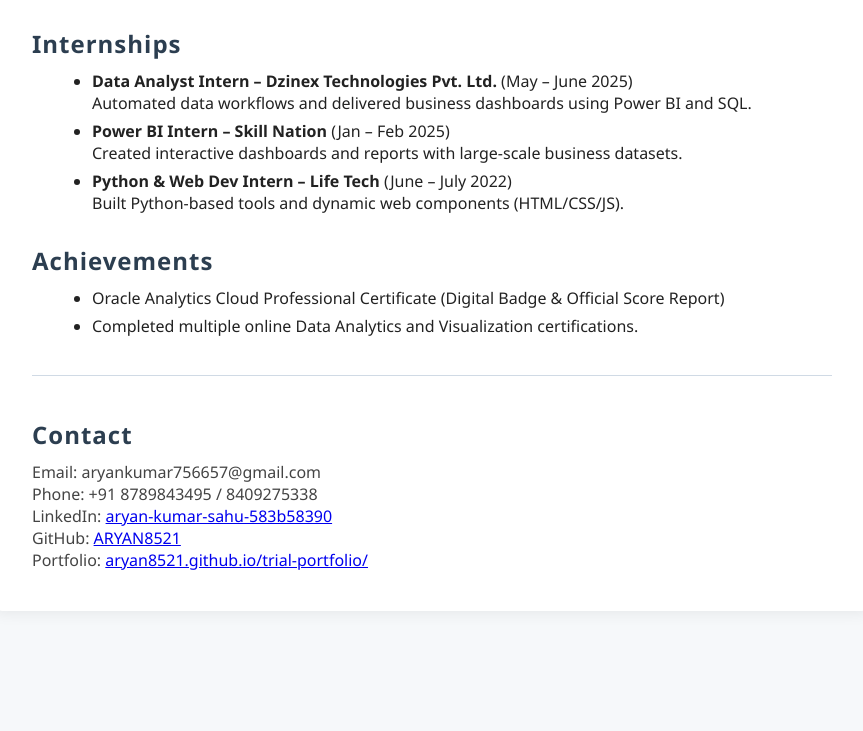
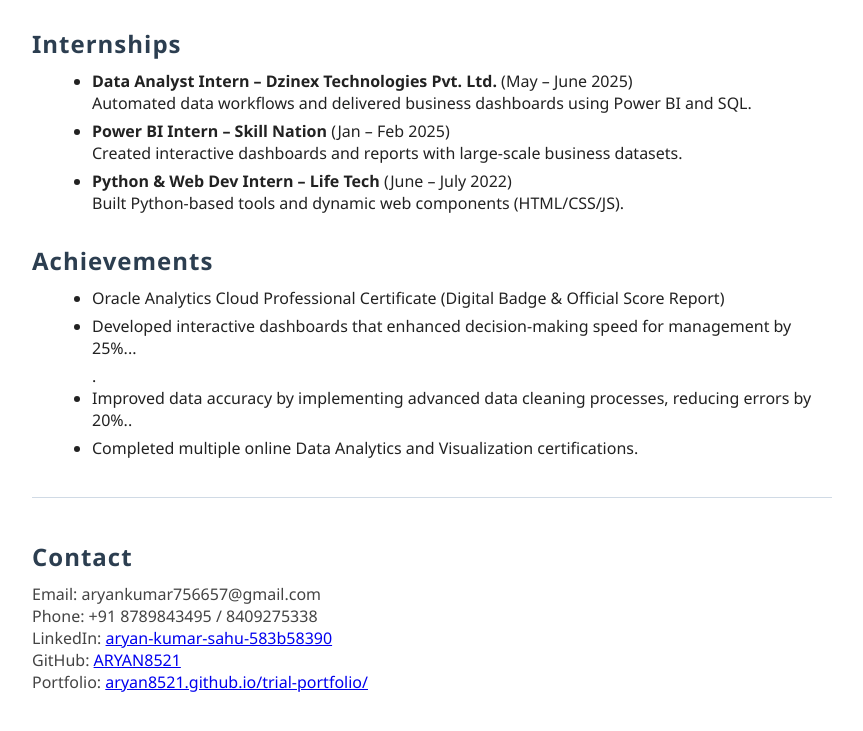
Before and after one commit to ARYAN8521/new-resume, a plain HTML site: page index.html in a window 1280 px wide. Shown: the part 1251-1982 px from the top of the page, without its empty margins (208-1071 px from the left). Before the commit the page ends 1902 px from the top, so only its background shows below. Drawn offline with Linux system fonts and the light colour scheme.

Commit message:
Update index.html

```diff
--- a/index.html
+++ b/index.html
@@ -242,6 +242,8 @@
       <h2>Achievements</h2>
       <ul>
         <li>Oracle Analytics Cloud Professional Certificate (Digital Badge & Official Score Report)</li>
+           <li>Developed interactive dashboards that enhanced decision-making speed for management by 25%...</li>.
+         <li>Improved data accuracy by implementing advanced data cleaning processes, reducing errors by 20%..</li>
         <li>Completed multiple online Data Analytics and Visualization certifications.</li>
       </ul>
     </div>
```
